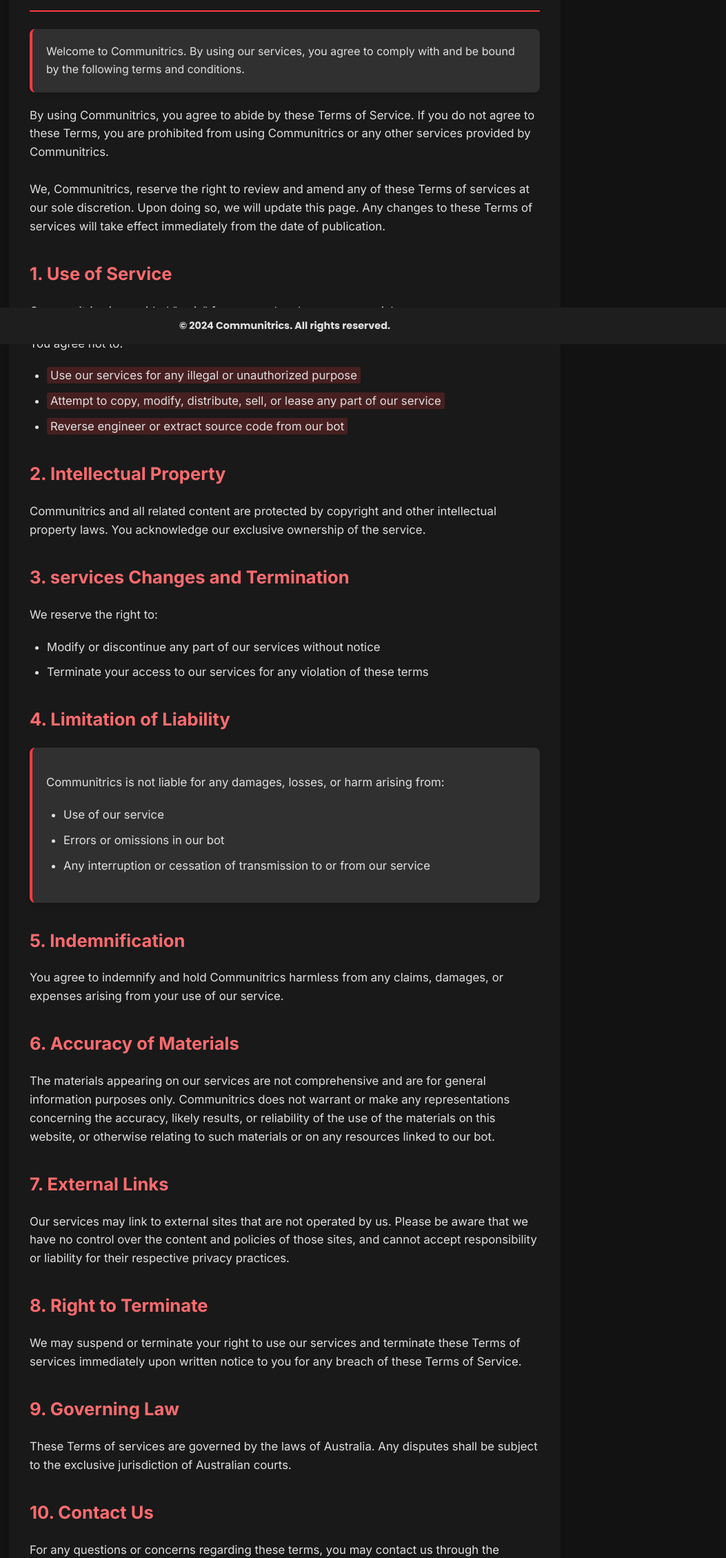
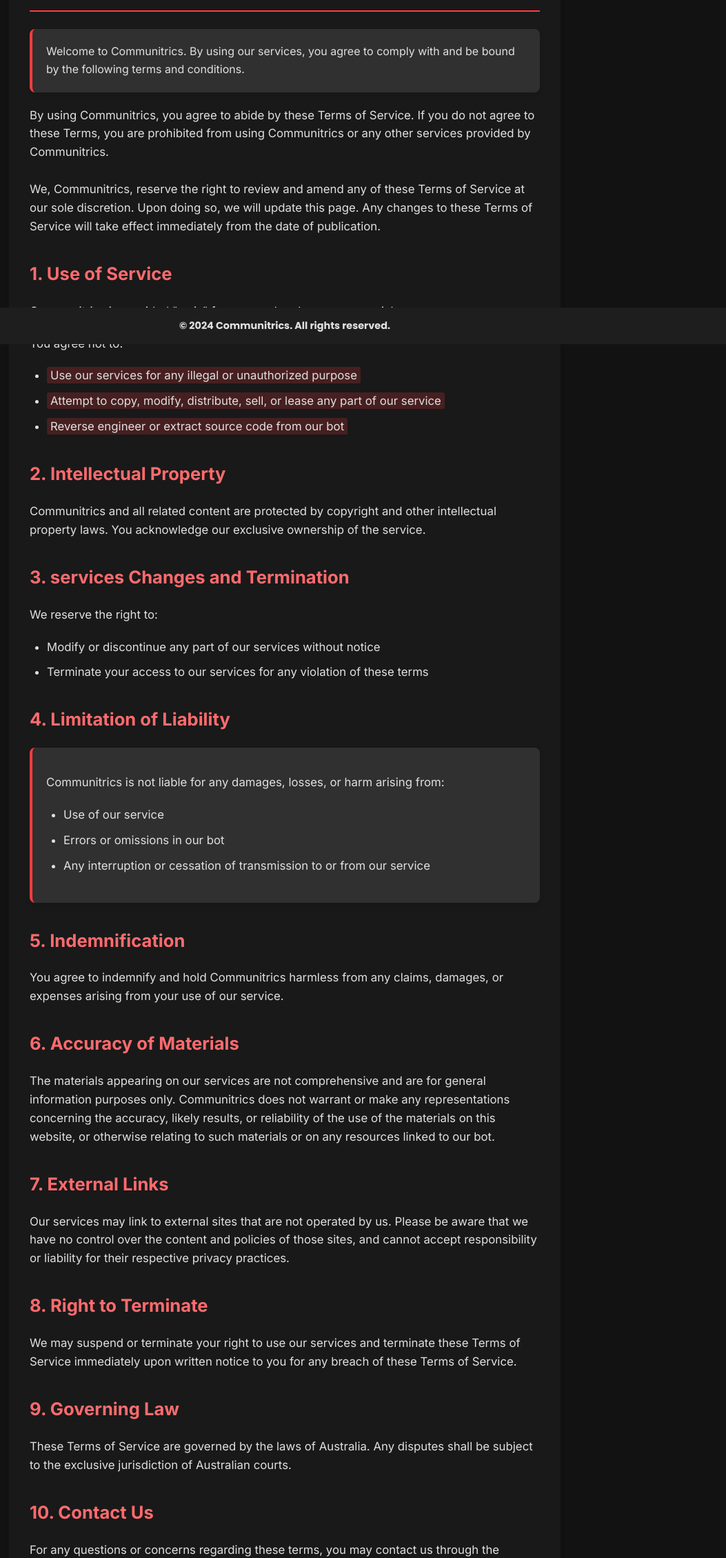
Before and after one commit to charlie-ashford/terms, a plain HTML site: page index.html in a window 1280 px wide. Shown: the part 301-2560 px from the top of the page at 69% size, without its empty margins (227-1280 px from the left). Drawn offline with Linux system fonts and the light colour scheme.

Commit message:
Update index.html

```diff
--- a/index.html
+++ b/index.html
@@ -377,8 +377,8 @@
           If you do not agree to these Terms, you are prohibited from using
           Communitrics or any other services provided by Communitrics.
           <br /><br />We, Communitrics, reserve the right to review and amend
-          any of these Terms of services at our sole discretion. Upon doing so,
-          we will update this page. Any changes to these Terms of services will
+          any of these Terms of Service at our sole discretion. Upon doing so,
+          we will update this page. Any changes to these Terms of Service will
           take effect immediately from the date of publication.
         </p>
 
@@ -465,13 +465,13 @@
         <h3>8. Right to Terminate</h3>
         <p>
           We may suspend or terminate your right to use our services and terminate
-          these Terms of services immediately upon written notice to you for any
+          these Terms of Service immediately upon written notice to you for any
           breach of these Terms of Service.
         </p>
 
         <h3>9. Governing Law</h3>
         <p>
-          These Terms of services are governed by the laws of Australia. Any
+          These Terms of Service are governed by the laws of Australia. Any
           disputes shall be subject to the exclusive jurisdiction of Australian
           courts.
         </p>
```
